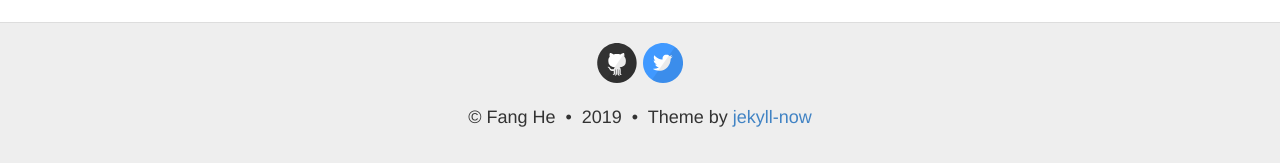
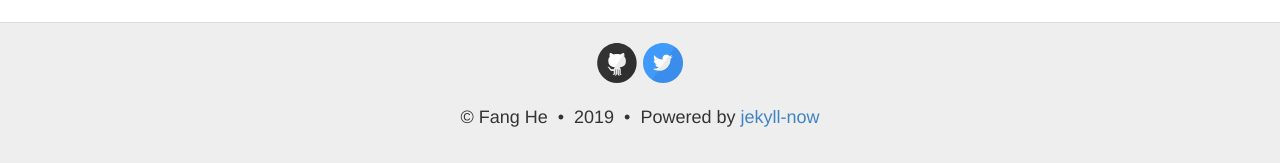
Before and after one commit to h3fang/h3fang.github.io, a Jekyll site: the page built from index.html, in a window 1280 px wide. Shown: the part 1455-1618 px from the top of the page. Built offline with Jekyll 4.4.1, drawn with Linux system fonts in a browser that asks for light colours.

Commit message:
fix copyright

```diff
--- a/_includes/copyright.html
+++ b/_includes/copyright.html
@@ -6,6 +6,6 @@
 
   &nbsp;&bull;&nbsp;
 
-  Theme by
+  Powered by
   <a href="https://github.com/barryclark/jekyll-now">jekyll-now</a>
 </p>
```
